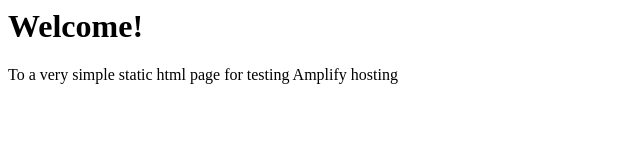
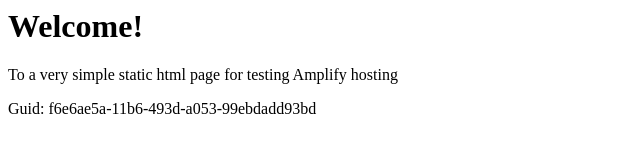
Before and after one commit to aws-aemilia-sfo/Github-PR-Commit-Integration-Test-DoNotTouch-Gith-OKSLNVO2-v1-prod-us-west-1, a website: page src/index.html in a window 1280 px wide. Shown: the whole page, without its empty margins (0-640 px from the left). Drawn offline with Linux system fonts and the light colour scheme.

Commit message:
commit from integ tests

```diff
--- a/src/index.html
+++ b/src/index.html
@@ -1,3 +1,5 @@
+
+
 <html lang="en">
 
 <head>
@@ -10,6 +12,6 @@
 <body>
     <h1>Welcome!</h1>
     <p>To a very simple static html page for testing Amplify hosting</p>
-</body>
+    <p>Guid: f6e6ae5a-11b6-493d-a053-99ebdadd93bd</p></body>
 
 </html>
```
